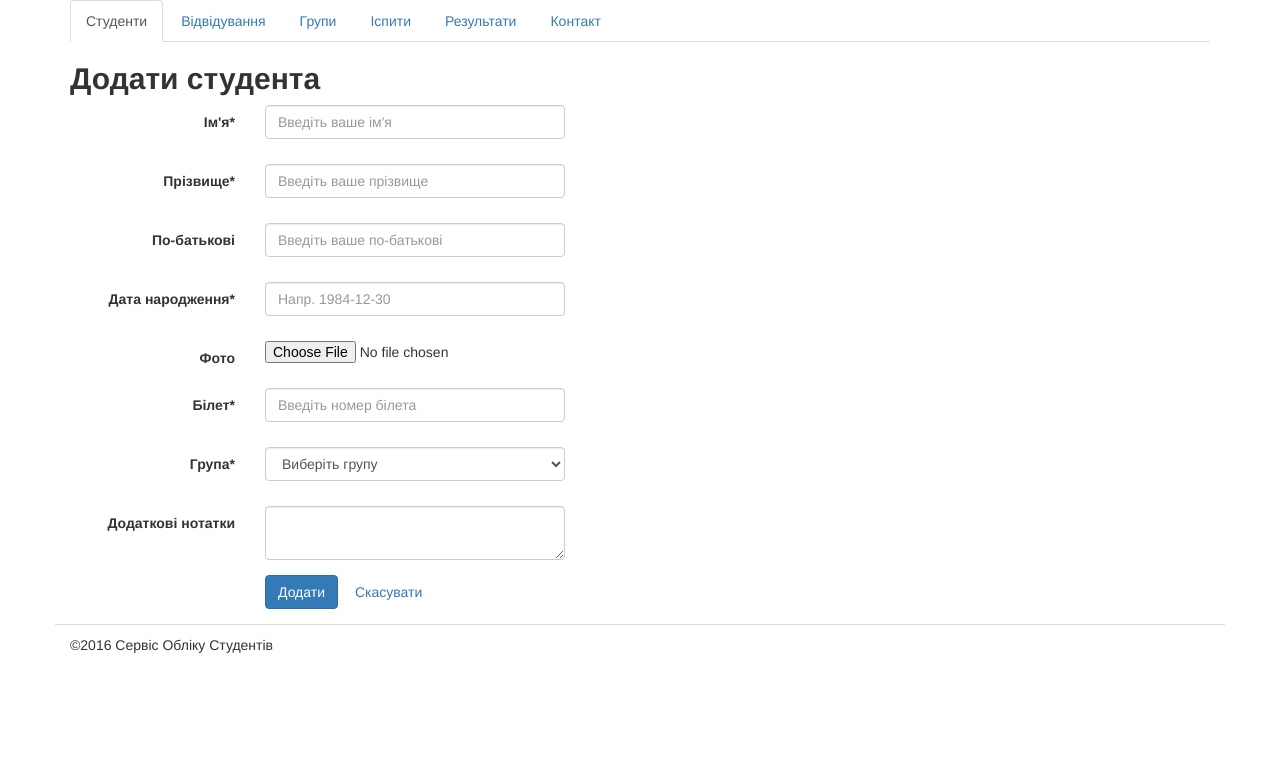
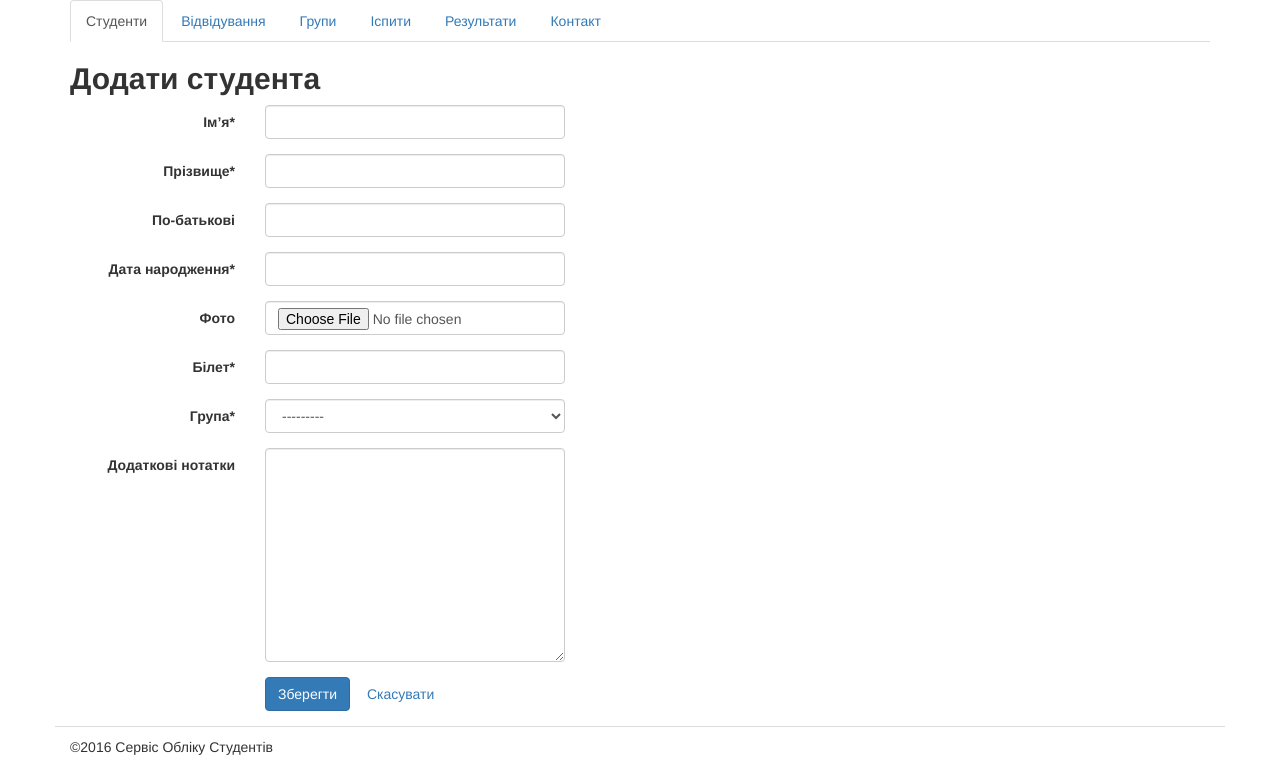
Before and after one commit to nataliia-pimankova/studentsdb2, a Django app: page /students/add/ in a window 1280 px wide. Shown: the part 70-827 px from the top of the page. Before the commit the page ends 723 px from the top, so only its background shows below. Run offline with Django 3.2, Linux system fonts and the light colour scheme; tables that the repository leaves empty hold one stand-in row (values such as "Sample post"); some libraries are stand-ins or nearby versions.

Commit message:
students_add & students_edit on One template and One Form

```diff
--- a/students/templates/students/students_add.html
+++ /dev/null
@@ -1,113 +0,0 @@
-{% extends "students/base.html" %}
-
-{% load static from staticfiles %}
-
-{% block meta_title %}Додати студента{% endblock meta_title %}
-
-{% block title %}Додати студента{% endblock title %}
-
-{% block status_message %}
-    {% if errors %}
-    <div class="alert alert-warning" role="alert">
-        Будь-ласка, виправте наступні помилки
-    </div>
-    {% endif %}
-{% endblock status_message %}
-
-{% block content %}
-
-<form action="." method="post" enctype="multipart/form-data"
-        role="form" class="form-horizontal">
-    {% csrf_token %}
-    <div class="form-group {% if errors.first_name %}has-error{% endif %}">
-        <label for="first_name" class="col-sm-2 control-label">Ім'я*</label>
-        <div class="col-sm-10">
-            <input type="text" value="{{ request.POST.first_name }}"
-               name="first_name" id="first_name"
-               placeholder="Введіть ваше ім'я"
-               class="form-control"
-            />
-            <span class="help-block">{{ errors.first_name }}</span>
-        </div>
-    </div>
-    <div class="form-group {% if errors.last_name %}has-error{% endif %}">
-        <label for="last_name" class="control-label col-sm-2">Прізвище*</label>
-        <div class="col-sm-10">
-            <input type="text" value="{{ request.POST.last_name }}"
-                   name="last_name" id="last_name"
-                   placeholder="Введіть ваше прізвище"
-                   class="form-control"
-            />
-            <span class="help-block">{{ errors.last_name }}</span>
-        </div>
-    </div>
-    <div class="form-group {% if errors.middle_name %}has-error{% endif %}">
-        <label for="middle_name" class="control-label col-sm-2">По-батькові</label>
-        <div class="col-sm-10">
-            <input type="text" value="{{ request.POST.middle_name }}"
-                   name="middle_name" id="middle_name"
-                   placeholder="Введіть ваше по-батькові"
-                   class="form-control"
-            />
-            <span class="help-block">{{ errors.middle_name }}</span>
-        </div>
-    </div>
-    <div class="form-group {% if errors.birthday %}has-error{% endif %}">
-        <label for="birthday" class="control-label col-sm-2">Дата народження*</label>
-        <div class="col-sm-10">
-            <input type="text" value="{{ request.POST.birthday }}"
-                   name="birthday" id="birthday"
-                   placeholder="Напр. 1984-12-30"
-                   class="form-control"
-            />
-            <span class="help-block">{{ errors.birthday }}</span>
-        </div>
-    </div>
-    <div class="form-group {% if errors.photo %}has-error{% endif %}">
-        <label for="photo" class="control-label col-sm-2">Фото</label>
-        <div class="col-sm-10">
-            <input type="file" value="" name="photo" id="photo"
-                   placeholder="Додайте ваше фото" />
-            <span class="help-block">{{ errors.photo }}</span>
-        </div>
-    </div>
-    <div class="form-group {% if errors.ticket %}has-error{% endif %}">
-        <label for="ticket" class="control-label col-sm-2">Білет*</label>
-        <div class="col-sm-10">
-            <input type="text" value="{{ request.POST.ticket }}" name="ticket" id="ticket"
-                   placeholder="Введіть номер білета"
-                   class="form-control"
-            />
-            <span class="help-block">{{ errors.ticket }}</span>
-        </div>
-    </div>
-    <div class="form-group {% if errors.student_group %}has-error{% endif %}">
-        <label for="select_group" class="control-label col-sm-2">Група*</label>
-        <div class="col-sm-10">
-            <select name="student_group" id="select_group"
-                   class="form-control">
-                <option value="">Виберіть групу</option>
-                {% for group in groups %}
-                <option value="{{ group.id }}" {% if group.id == request.POST.student_group|add:0 %}selected="1"{% endif %}>{{group.title}}</option>
-                {% endfor %}
-            </select>
-            <span class="help-block">{{ errors.student_group }}</span>
-        </div>
-    </div>
-    <div class="form-group">
-        <label for="notes" class="control-label col-sm-2">Додаткові нотатки</label>
-        <div class="col-sm-10">
-            <textarea name="notes" id="notes" class="form-control" >{{ request.POST.notes }}</textarea>
-            <span class=”help-block”>{{ errors.notes }}</span>
-        </div>
-    </div>
-    <div class="form-group">
-        <label class="col-sm-2 control-label"></label>
-        <div class="col-sm-10">
-            <input type="submit" value="Додати" name="add_button" class="btn btn-primary" />
-            <button type="submit" name="cancel_button" class="btn btn-link">Скасувати</button>
-        </div>
-    </div>
-</form>
-
-{% endblock content %}
--- a/students/templates/students/students_edit.html
+++ b/students/templates/students/students_edit.html
@@ -3,9 +3,9 @@
 {% load static from staticfiles %}
 {% load crispy_forms_tags %}
 
-{% block meta_title %}Редагувати студента{% endblock meta_title %}
+{% block meta_title %}{{ form.title }}{% endblock meta_title %}
 
-{% block title %}Редагувати студента{% endblock title %}
+{% block title %}{{ form.title }}{% endblock title %}
 
 {% block status_message %}
     {% if form.errors %}
--- a/students/views/students.py
+++ b/students/views/students.py
@@ -7,7 +7,7 @@ from django.core.urlresolvers import reverse
 from django.core.paginator import Paginator, EmptyPage, PageNotAnInteger
 
 from django.forms import ModelForm
-from django.views.generic import UpdateView
+from django.views.generic import UpdateView, CreateView
 
 from crispy_forms.helper import FormHelper
 from crispy_forms.layout import Submit
@@ -64,104 +64,30 @@ def students_list (request):
     return render(request, 'students/students_list.html',
                   {'students': students })
 
-def students_add (request):
-    # Якщо форма була запощена: was form posted?
-    if request.method == "POST":
-        # Якщо кнопка Додати була натиснута: was form add button clicked?
-        if request.POST.get('add_button') is not None:
-            # errors collection
-            errors ={}
-            # data for student object
-            data = {'middle_name': request.POST.get('middle_name'),
-                    'notes': request.POST.get('notes')}
-
-            #validate user input
-            first_name = request.POST.get('first_name', '').strip()
-            if not first_name:
-                errors['first_name'] = u"Ім'я є обов'язковим"
-            else:
-                data['first_name'] = first_name
-
-            last_name = request.POST.get('last_name', '').strip()
-            if not last_name:
-                errors['last_name'] = u"Прізвище є обов'язковим"
-            else:
-                data['last_name'] = last_name
-
-            birthday = request.POST.get('birthday', '').strip()
-            if not birthday:
-                errors['birthday'] = u"Дата народження є обов'язковою"
-            else:
-                try:
-                    datetime.strptime(birthday,'%Y-%m-%d')
-                except Exception:
-                    errors['birthday'] = u"Введіть корректний формат дати (напр. 1984-12-30)"
-                else:
-                    data['birthday'] = birthday
-
-            ticket = request.POST.get('ticket', '').strip()
-            if not ticket:
-                errors['ticket'] = u"Номер білета є обов'язковим"
-            else:
-                data['ticket'] = ticket
-
-            student_group = request.POST.get('student_group', '').strip()
-            if not student_group:
-                errors['student_group'] = u"Оберіть групу для студента"
-            else:
-                groups = Group.objects.filter(pk=student_group)
-                if len(groups) != 1:
-                    errors['student_group'] = u"Оберіть коректну групу"
-                else:
-                    data['student_group'] = groups[0]
-
-            photo = request.FILES.get('photo')
-            if photo:
-                data['photo'] = photo
-
-            # Якщо дані були введені коректно:
-            if not errors:
-                # Створюємо та зберігаємо студента в базу
-                student = Student(**data)
-                # save it to database
-                student.save()
-
-                # Повертаємо користувача до списку студентів
-                return HttpResponseRedirect(u'%s?status_message=Студент %s %s %s успішно доданий!' %(reverse('home') ,data['last_name'],data['first_name'],data['middle_name']))
-
-            # Якщо дані були введені некоректно:
-            else:
-                # Віддаємо шаблон форми разом із знайденими помилками
-                return render(request, 'students/students_add.html',
-                              {'groups': Group.objects.all().order_by('title'),
-                               'errors': errors})
-
-        # Якщо кнопка Скасувати була натиснута:
-        elif request.POST.get('cancel_button') is not None:
-            # Повертаємо користувача до списку студентів
-            return HttpResponseRedirect(u"%s?status_message=Додавання студента скасовано!" % reverse('home'))
-
-    # Якщо форма не була запощена:
-    else:
-        # Повертаємо код початкового стану форми
-        return render(request,'students/students_add.html',
-                  {'groups':Group.objects.all().order_by('title')})
-
-
-class StudentUpdateForm(ModelForm):
+class StudentForm(ModelForm):
     class Meta:
         model = Student
         fields = "__all__"
 
     def __init__(self, *args, **kwargs):
         # call original initializator
-        super(StudentUpdateForm, self).__init__(*args, **kwargs)
+        super(StudentForm, self).__init__(*args, **kwargs)
 
         self.helper = FormHelper(self)
+        input_value = ''
 
+        if hasattr(kwargs['instance'], 'id'):
+            self.helper.form_action = reverse('students_edit',
+                                              kwargs={'pk': kwargs['instance'].id})
+            input_value = 'update_button'
+            self.title = u'Редагувати студента'
+        else:
         # set form tag attributes
-        self.helper.form_action = reverse('students_edit',
-                    kwargs={'pk': kwargs['instance'].id})
+            self.helper.form_action = reverse('students_add',
+                         kwargs={})
+            input_value = 'add_button'
+            self.title = u'Додати студента'
+
         self.helper.form_method = 'POST'
         self.helper.form_class = 'form-horizontal'
 
@@ -172,14 +98,30 @@ class StudentUpdateForm(ModelForm):
         self.helper.field_class = 'col-sm-10'
 
         #form buttons
-        self.helper.add_input(Submit('add_button', u'Зберегти', css_class='btn btn-primary'))
+        self.helper.add_input(Submit(input_value, u'Зберегти', css_class='btn btn-primary'))
         self.helper.add_input(Submit('cancel_button', u'Скасувати', css_class='btn btn-link'))
+
+class StudentCreateView(CreateView):
+    model = Student
+    form_class = StudentForm
+    template_name = 'students/students_edit.html'
+    form_class.title = u'Додати студента'
+
+    def get_success_url(self):
+        return u'%s?status_message=Студент успішно доданий!' % reverse('home')
+
+    def post(self, request, *args, **kwargs):
+        if request.POST.get('cancel_button'):
+            return HttpResponseRedirect(u"%s?status_message=Додавання студента скасовано!" % reverse('home'))
+        else:
+            return super(StudentCreateView, self).post(request,*args,**kwargs)
 
 
 class StudentUpdateView(UpdateView):
     model = Student
-    form_class = StudentUpdateForm
+    form_class = StudentForm
     template_name = 'students/students_edit.html'
+    form_class.title = u'Редагувати студента'
 
     def get_success_url(self):
         return u"%s?status_message=Студента успішно збережено!" % reverse('home')
--- a/studentsdb/urls.py
+++ b/studentsdb/urls.py
@@ -18,12 +18,12 @@ from django.contrib import admin
 from students.views import students, groups, journal, tests, results, contact_admin
 from .settings import MEDIA_ROOT, DEBUG
 from django.views import static
-from students.views.students import StudentUpdateView
+from students.views.students import StudentCreateView, StudentUpdateView
 
 urlpatterns = [
     # Students urls
     url(r'^$', students.students_list, name='home'),
-    url(r'^students/add/$', students.students_add, name='students_add'),
+    url(r'^students/add/$', StudentCreateView.as_view(), name='students_add'),
     url(r'^students/(?P<pk>\d+)/edit/$', StudentUpdateView.as_view(), name='students_edit'),
     url(r'^students/(?P<sid>\d+)/delete/$', students.students_delete, name='students_delete'),
 
```
